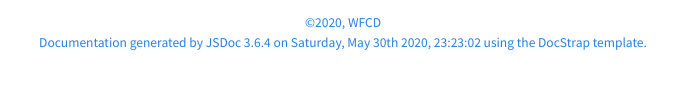
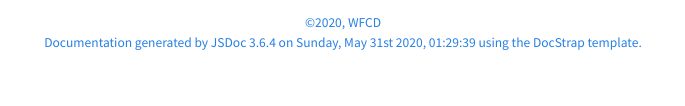
Before and after one commit to WFCD/worldstate-emitter, a website: page docs/RSS.html in a window 1280 px wide. Shown: the part 502-608 px from the top of the page, 297-982 px from the left. Drawn offline with Linux system fonts and the light colour scheme.

Commit message:
chore(automated): Docs Update 204 [ci skip]

```diff
--- a/docs/RSS.html
+++ b/docs/RSS.html
@@ -295,7 +295,7 @@
 <span class="jsdoc-message">
 	Documentation generated by <a href="https://github.com/jsdoc3/jsdoc">JSDoc 3.6.4</a>
 
-		on Saturday, May 30th 2020, 23:23:02
+		on Sunday, May 31st 2020, 01:29:39
 
 	using the <a href="https://github.com/docstrap/docstrap">DocStrap template</a>.
 </span>
```
Also changed, not shown: docs/TwitterCache.html (+1 -1 lines), docs/WSCache.html (+1 -1 lines), docs/Worldstate.html (+1 -1 lines), docs/classes.list.html (+1 -1 lines), docs/global.html (+1 -1 lines), docs/handlers_RSS.js.html (+1 -1 lines), docs/handlers_Twitter.js.html (+1 -1 lines), docs/handlers_Worldstate.js.html (+1 -1 lines), docs/index.html (+1 -1 lines), docs/utilities_WSCache.js.html (+1 -1 lines), docs/utilities_index.js.html (+1 -1 lines).
